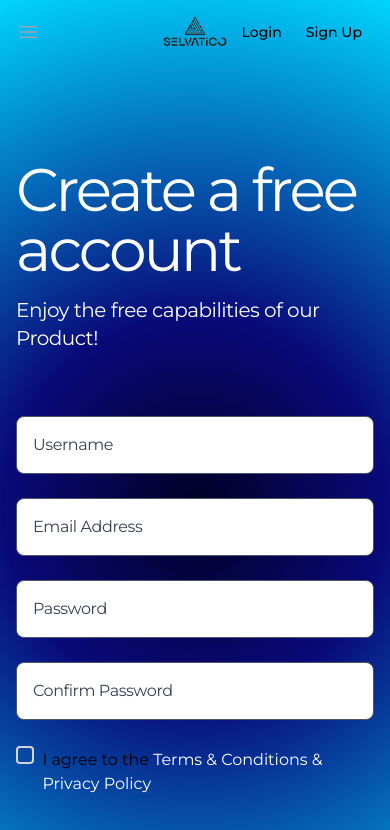
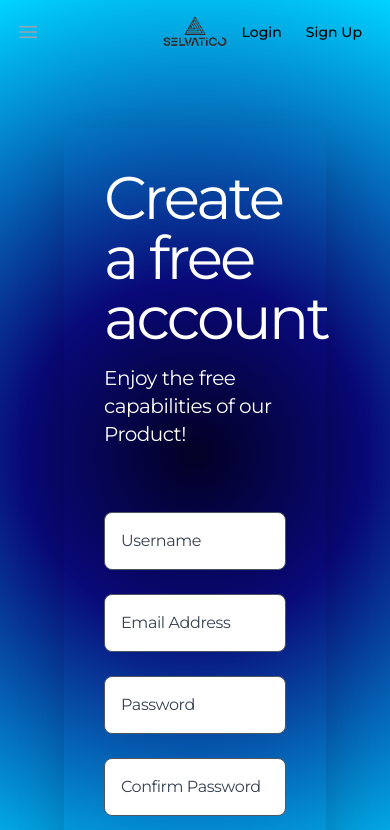
Before and after one commit to khademmilad/selvatico, a Next.js app in the folder frontend/: page /register in a window 390 px wide. Shown: the top 830 px of the page. Built offline with nearby package versions, Linux system fonts and the light colour scheme.

Commit message:
responsiveness done

```diff
--- a/frontend/src/app/register/page.tsx
+++ b/frontend/src/app/register/page.tsx
@@ -29,8 +29,8 @@ const Register = (props: Props) => {
   };
 
   return (
-    <section className="py-24 lg:py-28 overflow-hidden">
-      <div className="container px-4 mx-auto">
+    <section className="max-sm:p-16 p-16 max-w-7xl mx-auto h-screen">
+      <div className="container p-10 rounded-xl bg-opacity-10 mx-auto shadow-2xl ">
         <div className="max-w-3xl mx-auto">
           <h2 className="font-heading mb-4 text-6xl text-white tracking-tighter">
             Create a free account
```
